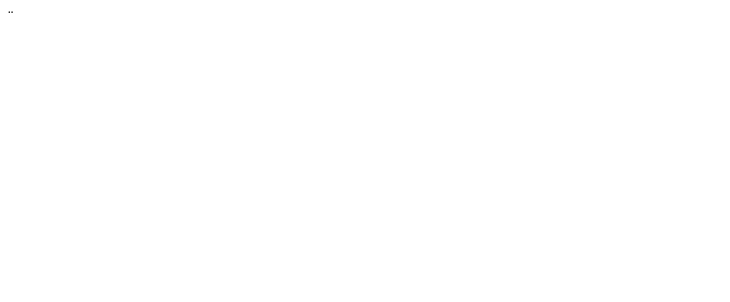
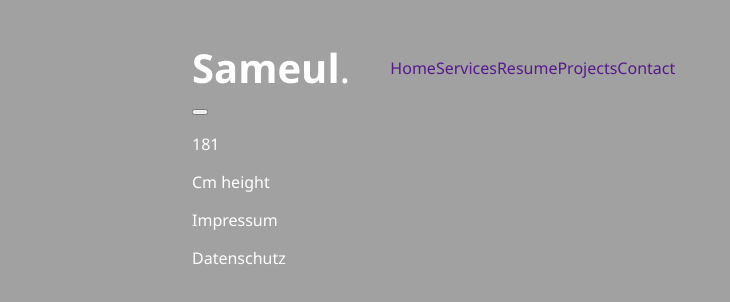
Before and after one commit to bi-it-nas/nas_portfolio, a plain HTML site: page index.html in a window 1280 px wide. Shown: the whole page, without its empty margins (0-730 px from the left). Drawn offline with Linux system fonts and the light colour scheme.

Commit message:
homeoffice

```diff
--- a/index.html
+++ b/index.html
@@ -1,4 +1,52 @@
+<!--Html formalities-->
 <!DOCTYPE html>
-<header></header>¨
-<body></body>
-<footer></footer>
+<html lang="en">
+    <head><meta charset="UTF-8">
+    <meta name="My personal portfolio website" content="width=device-width, initial-scale=1.0">
+    <title>Portfolio - Sameul Nahar</title>
+    <link rel="stylesheet" href="styles.css">
+    </head>
+</html>
+
+<!--from here visible website-->
+
+<body>
+    <!-- Header top left-->
+    <header class="header">
+        <div class="logo">
+            <h1 class="header-namelogo">Sameul</h1>
+
+            <p class="header-dotlogo">.</p>
+        </div>
+
+        <!--responsive navbar-->
+        <nav class="navbar">
+            <ul class="menu">
+                <li class="menu-buttons"><a href="">Home</a></li>
+                <li><a href="">Services</a></li>
+                <li><a href="">Resume</a></li>
+                <li><a href="">Projects</a></li>
+                <li><a href="">Contact</a></li>
+            </ul>
+        </nav>
+
+    </header>
+
+    <section class="bio-home"></section>
+    <picture
+    class="portrait-home"
+    alt="portrait"></picture>
+    <section class="buttons-and-logos"><button class="download-cv"></button></section>
+    <section class="interesting-numbers-regarding-me">
+        <p class="int-footer">181</p><p class="facts-footer">Cm height</p>
+        <p class="int-footer"></p><p class="facts-footer"></p>
+        <p class="int-footer"></p><p class="facts-footer"></p>
+        <p class="int-footer"></p><p class="facts-footer"></p>
+    </section>
+    <footer>
+        <p class="footing">Impressum</p>
+        <p class="footing">Datenschutz</p>
+    </footer>
+
+</body>
+</html>
--- a/styles.css
+++ b/styles.css
@@ -0,0 +1,57 @@
+/* body */
+
+body {
+    background-color: rgba(44, 44, 44, 0.445);
+    font-family: 'Segoe UI', Verdana, Geneva, Tahoma, sans-serif;
+    min-height: 100vh;
+    margin: 5vh 15vw;
+    max-width: 70vw;
+    color: white;
+    padding: 0;
+
+}
+
+
+
+/*0 padding */
+.header-dotlogo, .header-namelogo, .navbar, .logo {
+    padding: 0;
+    margin: 0;
+}
+
+
+
+header {
+    padding: 0;
+    margin: 0;
+    width: 100%;
+    align-items: center;
+    display: flex;
+    flex-direction: row;
+    justify-content: space-between;
+}
+
+.logo {
+    display: flex;¨
+    align-items: center;
+
+}
+
+
+.header-dotlogo, .header-namelogo {
+    font-size: 2.5rem;
+
+}
+.navbar {
+    justify-self: flex-end;
+    width: 100%;
+
+}
+.menu {
+    list-style: none;
+    display: flex;
+}
+
+a {
+    text-decoration: none;
+}
```
Also changed, not shown: projects.html (added), resume.html (added), services.html (added).
